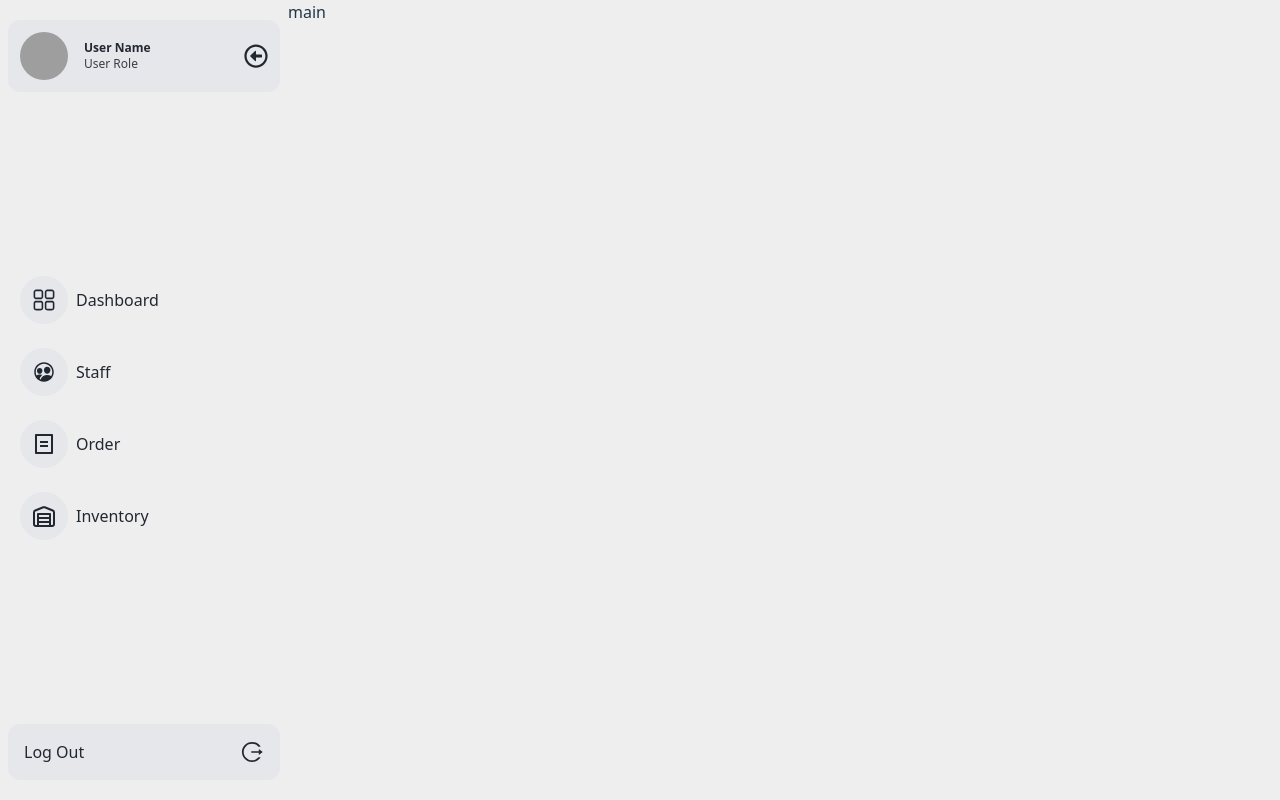
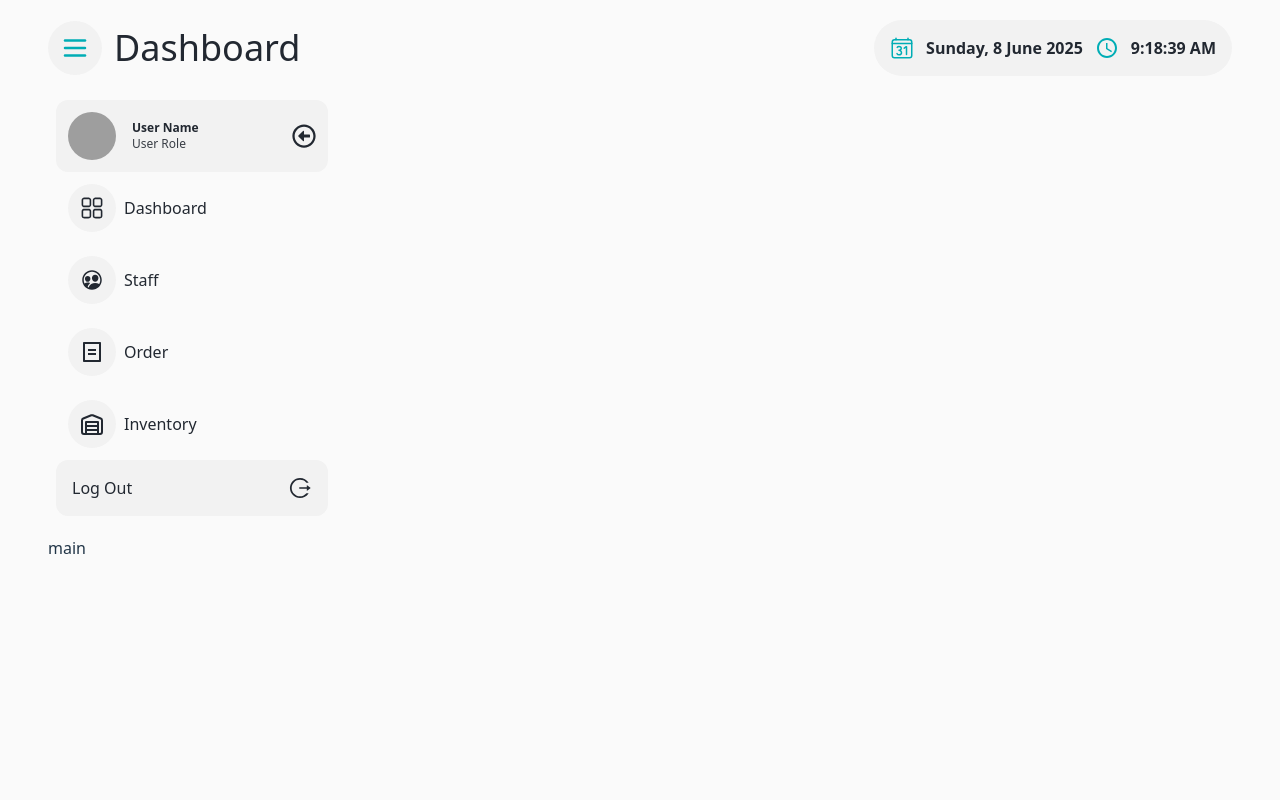
Before and after one commit to kavindu919/SoftLunch_POS_Frontend, a React (Vite) app: page / in a window 1280 px wide. Built offline with nearby package versions, Linux system fonts and the light colour scheme; grey boxes are pictures that could not be loaded.

Commit message:
make basic header stucture

```diff
--- a/src/App.css
+++ b/src/App.css
@@ -4,11 +4,13 @@
 html, body, #root {
   height: 100%;
   width: 100%;
-  background-color: #EEEEEE;
+  background-color: #fafafa
+;
 }
 
 @theme {
   --color-primarytext: #222831;
   --color-secondarytext: #393E46;
   --color-theme:#00ADB5;
+  --color-shade:#f2f2f2
 }
--- /dev/null
+++ b/src/components/Header.tsx
@@ -0,0 +1,41 @@
+import { LuMenu } from "react-icons/lu";
+import { IoCalendarNumberOutline } from "react-icons/io5";
+import { MdAccessTime } from "react-icons/md";
+
+const Header = () => {
+  const now = new Date();
+  const weekday = now.toLocaleDateString("en-us", { weekday: "long" });
+  const month = now.toLocaleDateString("en-us", { month: "long" });
+  const year = now.getFullYear();
+  const date = now.getDate();
+  const time = now.toLocaleTimeString("en-us", { hour12: true });
+  return (
+    <header className="md:h20 flex h-16 w-full items-center justify-between">
+      <nav className="flex w-full flex-row items-center justify-between">
+        <div className="flex flex-row items-center gap-3">
+          <div className="bg-shade cursor-pointer rounded-full p-3">
+            <LuMenu className="text-theme text-3xl" />
+          </div>
+
+          <span className="text-primarytext text-lg font-normal sm:text-2xl md:text-4xl">
+            Dashboard
+          </span>
+        </div>
+
+        <section className="bg-shade flex cursor-pointer flex-row items-center gap-3 rounded-full p-4">
+          <IoCalendarNumberOutline className="text-theme text-2xl" />
+          <span className="text-primarytext text-base font-semibold">
+            {weekday}, {date} {month} {year}
+          </span>
+
+          <MdAccessTime className="text-theme text-2xl" />
+          <span className="text-primarytext text-base font-semibold">
+            {time}
+          </span>
+        </section>
+      </nav>
+    </header>
+  );
+};
+
+export default Header;
--- a/src/components/SideBar.tsx
+++ b/src/components/SideBar.tsx
@@ -8,7 +8,7 @@ import { AiOutlineLogout } from "react-icons/ai";
 const SideBar = () => {
   return (
     <aside className="flex w-16 flex-col justify-between px-2 py-5 sm:w-8 md:w-60 lg:w-72">
-      <div className="flex h-auto flex-row items-center justify-between rounded-xl bg-gray-200 p-3">
+      <div className="bg-shade flex h-auto flex-row items-center justify-between rounded-xl p-3">
         <div className="flex flex-row items-center justify-between gap-4">
           <img
             src="https://picsum.photos/200"
@@ -31,7 +31,7 @@ const SideBar = () => {
               href="/"
               className="group flex items-center gap-2 p-3 font-semibold active:bg-[#00ADB5]"
             >
-              <div className="rounded-full bg-gray-200 p-3 active:bg-[#EEEEEE]">
+              <div className="bg-shade rounded-full p-3 active:bg-[#EEEEEE]">
                 <RxDashboard className="text-primarytext text-2xl" />
               </div>
               <span className="text-primarytext text-base group-active:text-[#EEEEEE]">
@@ -44,7 +44,7 @@ const SideBar = () => {
               href="/"
               className="group active:bg-theme flex items-center gap-2 p-3 font-semibold"
             >
-              <div className="rounded-full bg-gray-200 p-3 active:bg-[#EEEEEE]">
+              <div className="bg-shade rounded-full p-3 active:bg-[#EEEEEE]">
                 <IoPeopleCircleOutline className="text-primarytext text-2xl" />
               </div>
               <span className="text-primarytext text-base group-active:text-[#EEEEEE]">
@@ -57,7 +57,7 @@ const SideBar = () => {
               href="/"
               className="group flex items-center gap-2 p-3 font-semibold active:bg-[#00ADB5]"
             >
-              <div className="rounded-full bg-gray-200 p-3 active:bg-[#EEEEEE]">
+              <div className="bg-shade rounded-full p-3 active:bg-[#EEEEEE]">
                 <RiBillLine className="text-primarytext text-2xl" />
               </div>
               <span className="text-primarytext text-base group-active:text-[#EEEEEE]">
@@ -70,7 +70,7 @@ const SideBar = () => {
               href="/"
               className="group flex items-center gap-2 p-3 font-semibold active:bg-[#00ADB5]"
             >
-              <div className="rounded-full bg-gray-200 p-3 active:bg-[#EEEEEE]">
+              <div className="bg-shade rounded-full p-3 active:bg-[#EEEEEE]">
                 <LuWarehouse className="text-primarytext text-2xl" />
               </div>
               <span className="text-primarytext text-base group-active:text-[#EEEEEE]">
@@ -80,7 +80,7 @@ const SideBar = () => {
           </li>
         </ul>
       </div>
-      <div className="flex flex-row items-center justify-between rounded-xl bg-gray-200 p-4">
+      <div className="bg-shade flex flex-row items-center justify-between rounded-xl p-4">
         <span className="text-primarytext text-base font-normal">Log Out</span>
         <AiOutlineLogout className="text-primarytext text-2xl" />
       </div>
--- a/src/layouts/DashboardLayout.tsx
+++ b/src/layouts/DashboardLayout.tsx
@@ -1,8 +1,10 @@
+import Header from "../components/Header";
 import SideBar from "../components/SideBar";
 
 const DashboardLayout = () => {
   return (
-    <div className="flex h-full w-full flex-row">
+    <div className="flex h-full w-full flex-col px-4 py-4 md:px-8 lg:px-12">
+      <Header />
       <SideBar />
       <div>main</div>
     </div>
```
